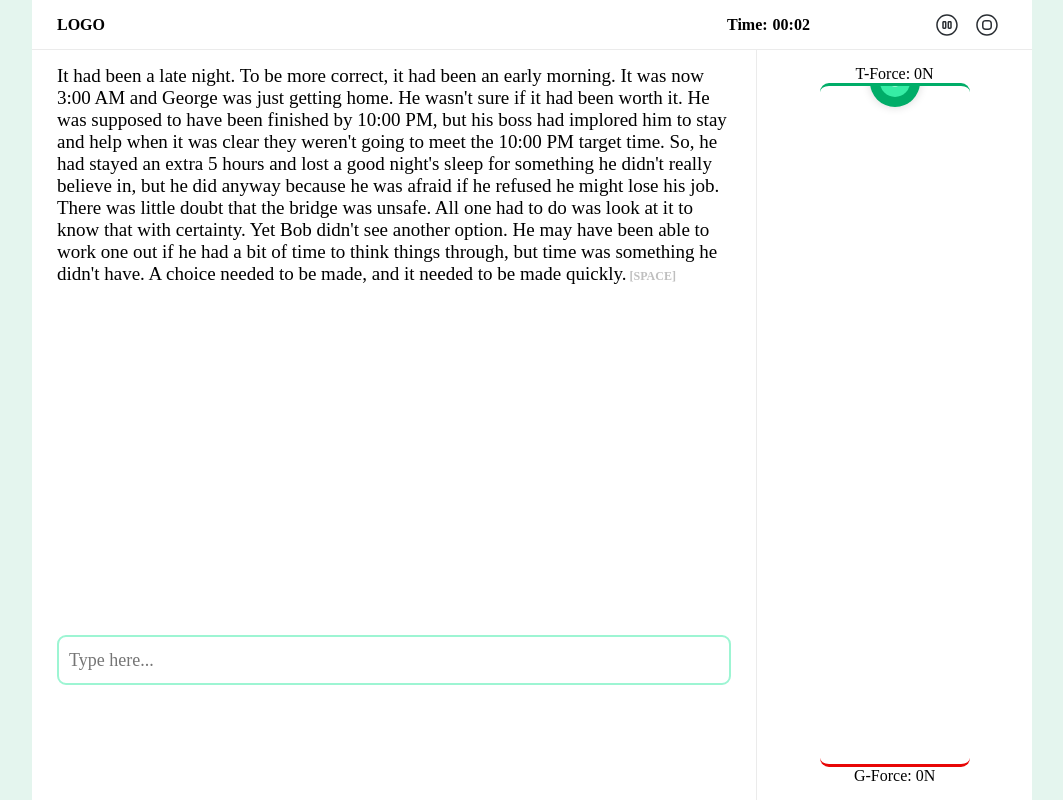
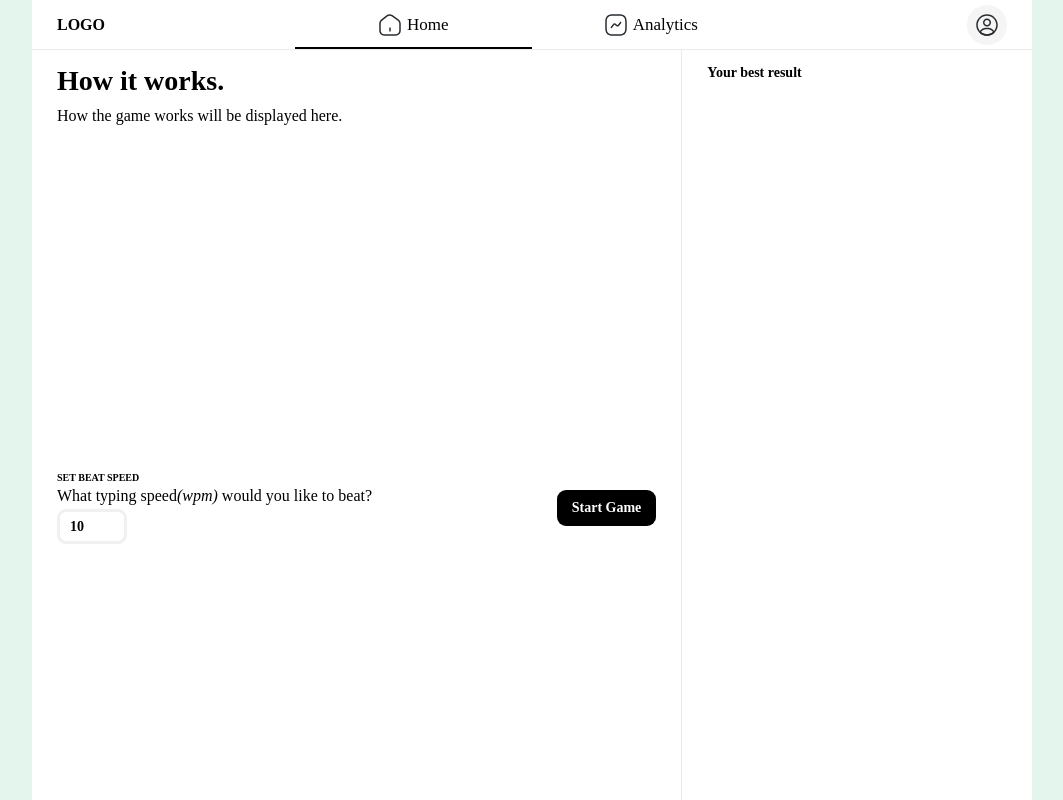
Before and after one commit to the-real-i9/Typing-Gym, a React (Vite) app: page / in a window 1280 px wide. Shown: the whole page, without its empty margins (108-1171 px from the left). Built offline with nearby package versions, Linux system fonts and the light colour scheme.

Commit message:
game stopping | game starting

```diff
--- a/src/App.jsx
+++ b/src/App.jsx
@@ -7,7 +7,7 @@ import Home from "./components/Home"
 import AppContext from "./lib/AppContext"
 
 function App() {
-	const [location, setLocation] = useState("gameplay")
+	const [location, setLocation] = useState("home")
 	const [beatSpeed, setBeatSpeed] = useState(10)
 	const [gameState, setGameState] = useState("paused")
 
--- a/src/components/Header.jsx
+++ b/src/components/Header.jsx
@@ -71,7 +71,7 @@ function Header() {
 						</span>
 					</nav>
 					<div className="user-profile-wrapper">
-						<button className="profile-circle">
+						<button className="profile-circle" onClick={() => setLocation('home')}>
 							<ProfileIcon />
 						</button>
 					</div>
--- a/src/components/Home.jsx
+++ b/src/components/Home.jsx
@@ -3,7 +3,7 @@ import AppContext from '../lib/AppContext'
 import './Home.scss'
 
 function Home() {
-  const { beatSpeed, setBeatSpeed } = useContext(AppContext)
+  const { beatSpeed, setBeatSpeed, setLocation } = useContext(AppContext)
 
   return (
     <div className='home-wrapper'>
@@ -16,7 +16,7 @@ function Home() {
               <div>What typing speed<em>(wpm)</em> would you like to beat?</div>
               <input type="number" className='beat-speed-input' value={beatSpeed} onChange={(ev) => setBeatSpeed(ev.target.value)} />
             </div>
-            <button className="start-game">Start Game</button>
+            <button onClick={() => setLocation('gameplay')} className="start-game">Start Game</button>
           </div>
         </div>
         <div className="right-wrapper">
```
